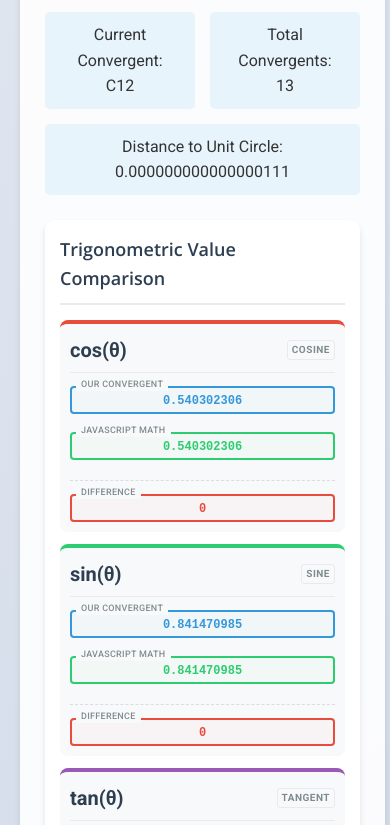
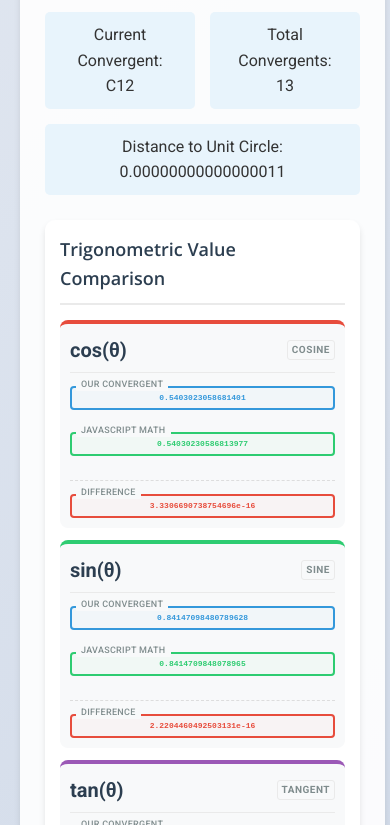
Before and after one commit to kedicesur/trig-analyse, a plain HTML site: page index.html in a window 390 px wide. Shown: the part 2307-3132 px from the top of the page. Drawn offline with nearby package versions, Linux system fonts and the light colour scheme.

Commit message:
modified all displayed numbers to full IEEE 754 precision

```diff
--- a/Complex.js
+++ b/Complex.js
@@ -58,7 +58,7 @@ class Complex {
     return new Complex(this.re, -this.im);
   }
 
-  toString(precision = 15) {
+  toString(precision = 17) {  // Changed from 15 to 17
     const sign = this.im < 0 ? '-' : '+';
     return `${this.re.toFixed(precision)} ${sign} ${Math.abs(this.im).toFixed(precision)}i`;
   }
--- a/UI.js
+++ b/UI.js
@@ -362,10 +362,10 @@ export class ComplexVisualizerUI {
     const index = this.hoveredConvergent.index;
 
     // Format content
-    const realStr = conv.re.toFixed(18).replace(/\.?0+$/, '');
-    const imagStr = Math.abs(conv.im).toFixed(18).replace(/\.?0+$/, '');
+    const realStr = conv.re.toFixed(17).replace(/\.?0+$/, '');
+    const imagStr = Math.abs(conv.im).toFixed(17).replace(/\.?0+$/, '');
     const sign = conv.im >= 0 ? '+' : '-';
-    const magnitudeStr = conv.magnitude().toFixed(18).replace(/\.?0+$/, '');
+    const magnitudeStr = conv.magnitude().toFixed(17).replace(/\.?0+$/, '');
 
     this.tooltip.innerHTML = `
       <h4>Convergent C${index}</h4>
@@ -759,7 +759,7 @@ export class ComplexVisualizerUI {
 
       // Calculate distance to unit circle with full precision
       const distance = Math.abs(currentConv.magnitude() - 1);
-      this.distanceToUnitCircleElement.textContent = distance.toFixed(18).replace(/\.?0+$/, '');
+      this.distanceToUnitCircleElement.textContent = distance.toFixed(17).replace(/\.?0+$/, '');
 
       // Update trigonometric comparison (use last generated angle)
       if (this.lastGeneratedAngle !== null) {
@@ -811,8 +811,8 @@ export class ComplexVisualizerUI {
       }
 
       // Display convergent with precision
-      const realStr = conv.re.toFixed(18).replace(/\.?0+$/, '');
-      const imagStr = Math.abs(conv.im).toFixed(18).replace(/\.?0+$/, '');
+      const realStr = conv.re.toFixed(17).replace(/\.?0+$/, '');
+      const imagStr = Math.abs(conv.im).toFixed(17).replace(/\.?0+$/, '');
       const sign = conv.im >= 0 ? '+' : '-';
       convElement.textContent = `C${index}: ${realStr} ${sign} ${imagStr}i`;
       this.convergentsList.appendChild(convElement);
@@ -986,14 +986,8 @@ export class ComplexVisualizerUI {
  * @param {Complex} convergent - The latest convergent
  * @param {number} angle - Angle in radians
  */
+
   updateTrigComparison(convergent, angle) {
-
-    // Helper function to set value and tooltip
-    const setValueWithTooltip = (element, value, isDiff = false) => {
-      const formatted = formatValue(value, isDiff);
-      element.textContent = formatted;
-      element.title = formatted; // Set tooltip to full value
-    };
     // Store the angle for potential reuse
     this.lastGeneratedAngle = angle;
 
@@ -1037,30 +1031,60 @@ export class ComplexVisualizerUI {
       diffTan = Math.abs(jsTan - convTan);
     }
 
-    // Format values with appropriate precision
-    const formatValue = (value, isDiff = false) => {
+    // Formatting function for full double precision (17 digits)
+    const formatFullPrecision = (value) => {
       if (Math.abs(value) === Infinity) {
         return value > 0 ? '∞' : '-∞';
       }
 
-      if (Math.abs(value) < 1e-15) {
+      if (isNaN(value)) {
+        return 'NaN';
+      }
+
+      if (value === 0) {
         return '0';
       }
 
-      // Use scientific notation for very small differences
-      if (isDiff && value < 1e-10) {
-        return value.toExponential(6);
+      const absValue = Math.abs(value);
+
+      // Use toPrecision(17) for maximum double precision
+      if (absValue >= 1e15 || absValue <= 1e-15) {
+        // For extremely large or small numbers, use scientific notation
+        return value.toExponential(16); // 16 digits after decimal in scientific notation
       }
 
-      // For regular values, use fixed notation with appropriate decimals
-      const absValue = Math.abs(value);
-      if (absValue < 0.0001 || absValue >= 10000) {
-        return value.toExponential(6);
-      } else {
-        // Show more decimals for smaller numbers
-        const decimals = Math.max(4, Math.min(12, 8 - Math.floor(Math.log10(absValue))));
-        return value.toFixed(decimals);
+      // For regular numbers, use toFixed(17)
+      return value.toFixed(17);
+    };
+
+    // Clean trailing zeros
+    const cleanTrailingZeros = (str) => {
+      return str.replace(/(\.\d*?)0+$/, '$1').replace(/\.$/, '');
+    };
+
+    // Helper function to set value and tooltip
+    const setValueWithTooltip = (element, value, isDiff = false) => {
+      let formatted = formatFullPrecision(value);
+
+      // For differences, use scientific notation for very small values
+      if (isDiff) {
+        const absValue = Math.abs(value);
+        if (absValue < 1e-15) {
+          formatted = value.toExponential(16);
+        } else if (absValue < 1e-10) {
+          formatted = value.toExponential(10);
+        } else if (absValue < 0.0001) {
+          formatted = value.toExponential(6);
+        }
       }
+
+      // Clean trailing zeros for fixed-point notation
+      if (!formatted.includes('e') && !formatted.includes('∞')) {
+        formatted = cleanTrailingZeros(formatted);
+      }
+
+      element.textContent = formatted;
+      element.title = `${formatted}\nRaw value: ${value}`;
     };
 
     // Update cosine display
@@ -1077,6 +1101,29 @@ export class ComplexVisualizerUI {
     setValueWithTooltip(this.convergentTanElement, convTan);
     setValueWithTooltip(this.jsTanElement, jsTan);
     setValueWithTooltip(this.diffTanElement, diffTan, true);
+
+    // Add highlight animation
+    const highlightElement = (element) => {
+      element.classList.remove('updated');
+      void element.offsetWidth; // Trigger reflow
+      element.classList.add('updated');
+    };
+
+    highlightElement(this.convergentCosElement);
+    highlightElement(this.jsCosElement);
+    highlightElement(this.diffCosElement);
+    highlightElement(this.convergentSinElement);
+    highlightElement(this.jsSinElement);
+    highlightElement(this.diffSinElement);
+    highlightElement(this.convergentTanElement);
+    highlightElement(this.jsTanElement);
+    highlightElement(this.diffTanElement);
+
+    // Animate indicator bar
+    this.convergenceBarElement.classList.add('animating');
+    setTimeout(() => {
+      this.convergenceBarElement.classList.remove('animating');
+    }, 2000);
 
     // Update convergence indicator
     this.updateConvergenceIndicator(diffCos, diffSin, diffTan);
--- a/style.css
+++ b/style.css
@@ -511,9 +511,9 @@ canvas {
 
 .value {
     font-family: 'Roboto Mono', monospace;
-    font-size: 10px;
+    font-size: 9px; /* Smaller font to fit more digits */
     font-weight: 600;
-    padding: 8px 6px 6px 6px;
+    padding: 6px 4px 4px 4px;
     border: 2px solid;
     border-radius: 4px;
     width: 100%;
@@ -522,8 +522,8 @@ canvas {
     text-overflow: ellipsis;
     white-space: nowrap;
     background-color: white;
-    line-height: 1.2;
-    min-height: 32px;
+    line-height: 1.1;
+    min-height: 28px;
     display: flex;
     align-items: center;
     justify-content: center;
@@ -620,16 +620,21 @@ canvas {
     bottom: 100%;
     left: 50%;
     transform: translateX(-50%);
-    background: rgba(0, 0, 0, 0.8);
+    background: rgba(0, 0, 0, 0.9);
     color: white;
-    padding: 6px 10px;
+    padding: 8px 12px;
     border-radius: 4px;
     font-size: 11px;
     white-space: pre-wrap;
-    max-width: 300px;
-    z-index: 1000;
+    max-width: 400px;
+    min-width: 200px;
+    z-index: 10000;
     margin-bottom: 5px;
     pointer-events: none;
+    text-align: left;
+    line-height: 1.4;
+    font-family: 'Roboto Mono', monospace;
+    word-break: break-all;
 }
 
 /* Animation for value updates */
@@ -833,8 +838,9 @@ footer {
     }
 
     .value {
-        min-width: 100px;
-        font-size: 12px;
+        font-size: 8px;
+        min-height: 24px;
+        padding: 4px 3px 3px 3px;
     }
 
     .trig-symbol {
```
